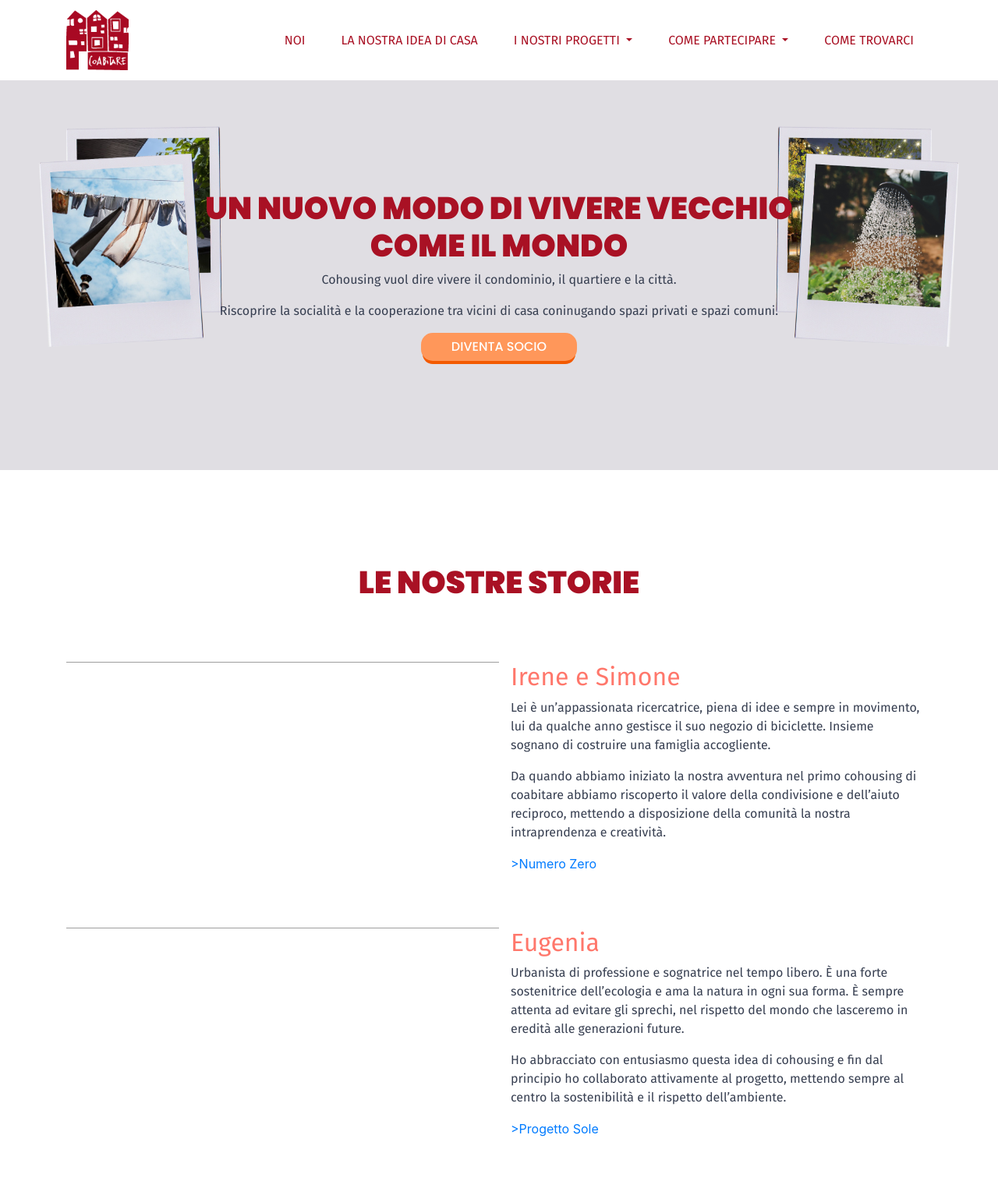
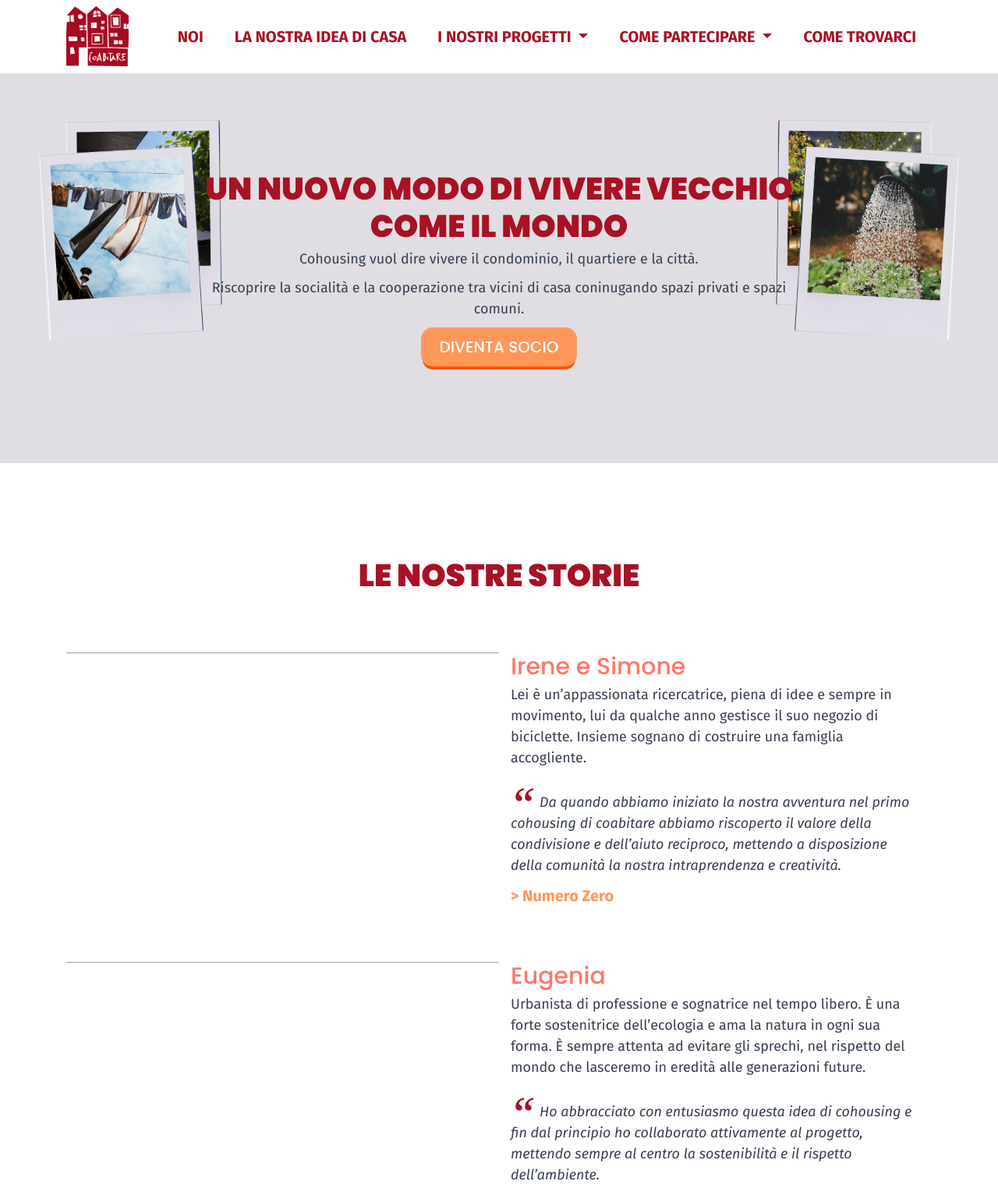
Before and after one commit to francescoghedin/CVeDI-coabitare, a website: page index.html in a window 1280 px wide. Shown: the top 1524 px of the page at 78% size. Drawn offline with nearby package versions, Linux system fonts and the light colour scheme; grey boxes are pictures that could not be loaded.

Commit message:
Completa "Le nostre storie" versione desktop, aggiunnge dimensioni REM

```diff
--- a/index.html
+++ b/index.html
@@ -73,40 +73,30 @@
 <!-- OGNI STORIA VIENE ORGANIZZATA ORIZZONTALMENTE (FLEX-ROW) -->
       <div class="storia container d-flex flex-row">
 <!-- IL CONTAINER VIENE DIVISO IN DUE DIV DI 6 COLONNE CIASCUNO -->
-          <div class="col-lg-6" id="irene"></div>
+          <div class="col-lg-6 fotostoria" id="irene"></div>
           <div class="col-lg-6">
             <h2>Irene e Simone</h2>
-            <p>Lei è un’appassionata ricercatrice, piena di idee e sempre in movimento, lui da qualche anno gestisce il suo negozio di biciclette.
-              Insieme sognano di costruire una famiglia accogliente.</p>
-            <div class="citazione">
-              <!-- manca simbolino citazione -->
-              <p>        Da quando abbiamo iniziato la nostra avventura nel primo cohousing di coabitare abbiamo riscoperto il valore della condivisione e dell’aiuto reciproco, mettendo a disposizione della comunità la nostra intraprendenza e creatività.</p>
-              <a href="numerozero.html">>Numero Zero</a>
-            </div>
+            <p>Lei è un’appassionata ricercatrice, piena di idee e sempre in movimento, lui da qualche anno gestisce il suo negozio di biciclette. Insieme sognano di costruire una famiglia accogliente.</p>
+            <blockquote class="citazione">Da quando abbiamo iniziato la nostra avventura nel primo cohousing di coabitare abbiamo riscoperto il valore della condivisione e dell’aiuto reciproco, mettendo a disposizione della comunità la nostra intraprendenza e creatività.</blockquote>
+              <a href="numerozero.html">> Numero Zero</a>
           </div>
       </div>
       <div class="storia container d-flex flex-row">
-          <div class="col-lg-6" id="eugenia"></div>
+          <div class="col-lg-6 fotostoria" id="eugenia"></div>
           <div class="col-lg-6">
             <h2>Eugenia</h2>
             <p>Urbanista di professione e sognatrice nel tempo libero. È una forte sostenitrice dell’ecologia e ama la natura in ogni sua forma. È sempre attenta ad evitare gli sprechi, nel rispetto del mondo che lasceremo in eredità alle generazioni future.</p>
-            <div class="citazione">
-              <!-- manca simbolino citazione -->
-              <p>        Ho abbracciato con entusiasmo questa idea di cohousing e fin dal principio ho collaborato attivamente al progetto, mettendo sempre al centro la sostenibilità e il rispetto dell’ambiente.</p>
-              <a href="progettosole.html">>Progetto Sole</a>
-            </div>
+            <blockquote class="citazione">Ho abbracciato con entusiasmo questa idea di cohousing e fin dal principio ho collaborato attivamente al progetto, mettendo sempre al centro la sostenibilità e il rispetto dell’ambiente.</blockquote>
+            <a href="progettosole.html">> Progetto Sole</a>
           </div>
       </div>
       <div class="storia container d-flex flex-row">
-          <div class="col-lg-6" id="alessandra"></div>
+          <div class="col-lg-6 fotostoria" id="alessandra"></div>
           <div class="col-lg-6">
             <h2>Alessandra, Valentina e Mattia</h2>
-            <p>Lei è una mamma instancabile e un’amata professoressa di scuola Media. Educare i ragazzi di oggi è la sua missione e da anni lavora con passione per creare una comunità locale di giovani volontari. I suoi due figli sono la sua gioia più grande e riempiono il suo tempo libero con avventure sempre nuove.</p>
-            <div class="citazione">
-              <!-- manca simbolino citazione -->
-              <p>        Ho proposto con gioia l’idea innovativa di una banca del tempo per Coabitare. Questa idea ha permesso a tutto il vicinato di mettere a disposizione le proprie abilità incentivando l’aiuto reciproco.</p>
-              <a href="numerozero.html">>Banca del Tempo</a>
-            </div>
+            <p>Lei è una mamma instancabile, professoressa di scuola media. Educare i ragazzi di oggi è la sua missione e da anni lavora con passione per la comunità locale di giovani. I suoi due figli sono la sua gioia più grande e riempiono il suo tempo libero con avventure sempre nuove.</p>
+            <blockquote class="citazione">Ho proposto con gioia l’idea innovativa di una banca del tempo per Coabitare. Questa idea ha permesso a tutto il vicinato di mettere a disposizione le proprie abilità incentivando l’aiuto reciproco.</blockquote>
+            <a href="numerozero.html">> Banca del Tempo</a>
           </div>
       </div>
     </section>
--- a/scss/style.scss
+++ b/scss/style.scss
@@ -1,21 +1,27 @@
 @import url('https://fonts.googleapis.com/css?family=Fira+Sans:400,400i,700|Poppins:500,900');
 @import "../node_modules/bootstrap/scss/bootstrap";
-h1{
-  color: yellow;
+/*INIZIO CODICE PERSONALIZZATO COABITARE*/
+html{
+  font-size: 62.5%;
+  //RENDO 1REM = 10px PER FACILITARE I CALCOLI
+  line-height: 1.5;
 }
+//Definizione variabili scss
 $arancione:#ff975a;
 $rosso: #a91124;
 $corallo: #ff776b;
 $blu: #373f51;
 $grigio: #e0dee3;
+
+//Stili menu desktop
 .navbar a{
   color: $rosso;
   text-transform: uppercase;
   font-family: 'Fira Sans', sans-serif;
 }
 .navbar li{
-  margin-left: 15px;
-  margin-right: 15px;
+  margin-left: 1.5rem;
+  margin-right: 1.5rem;
 }
 .navbar a:hover{
   color: $arancione;
@@ -24,38 +30,68 @@ $grigio: #e0dee3;
   text-align: center;
 }
 .navbar img{
-  max-width: 80px;
-  max-height: 80px;
+  max-width: 8rem;
+  max-height: 8rem;
 }
+//stili header
 .header{
   background: url("../immagini/homepage/header.jpg");
   background-repeat:no-repeat;
   background-size: contain;
-  min-height: 500px;
+  min-height: 50rem;
   text-align: center;
 }
+.header-cont{
+  padding-left: 15%;
+  padding-right: 15%;
+  height:50rem;
+}
+#header{
+  background-color: $grigio;
+  margin-bottom: 12rem;
+}
+// Stili testi
 h1{
   color: $rosso;
   text-transform: uppercase;
   font-family: 'Poppins', sans-serif;
   font-weight: 900;
+  font-size: 4rem;
 }
 h2{
   color: $corallo;
-  font-family: 'Fira Sans', sans-serif;
+  font-family: 'Poppins', sans-serif;
   font-weight: 400;
+  font-size: 3rem;
 }
-p{
+p, blockquote{
   color: $blu;
   font-family: 'Fira Sans', sans-serif;
+  font-size: 1.8rem;
+
 
 }
+a{
+  color: $arancione;
+  font-family: 'Fira Sans', sans-serif;
+  font-weight: bold;
+  transition: color 0.2s ease-in-out;
+  font-size: 2rem;
+}
+a:hover{
+  color: $rosso;
+  text-decoration: none;
+
+}
+// stili bottoni
 .btn-primary{
   background-color: $arancione;
   border-radius: 15px;
-  width: 200px;
+  width: 20rem;
+  height: 5rem;
   color: white;
   font-family: 'Poppins', sans-serif;
+  font-size: 2rem;
   text-transform: uppercase;
   box-shadow: 0 6px 0px -2px darken($arancione, 20%);
   border: 0;
@@ -83,37 +119,41 @@ p{
   .show > .btn-primary.dropdown-toggle:focus {
   box-shadow: 0 6px 0px -2px darken($corallo, 10%);}
 
-
-.header-cont{
-  padding-left: 15%;
-  padding-right: 15%;
-  height:500px;
-}
-#header{
-  background-color: $grigio;
-  margin-bottom: 120px;
-}
+// stili le nostre storie
 #irene{
   background-image: url(../immagini/homepage/irene.jpg);
+}
+#eugenia{
+  background-image: url(../immagini/homepage/eugenia.jpg);
+}
+#alessandra{
+  background-image: url(../immagini/homepage/mattia.jpg);
+}
+.fotostoria{
   background-size: cover;
   height: 100%;
   width: 100%;
-}
-#eugenia{
-  background-image: url(../immagini/homepage/eugenia.jpg);
-  background-size: cover;
-  height: 100%;
-  width: 100%;
-}
-#alessandra{
-  background-image: url(../immagini/homepage/mattia.jpg);
-  background-size: cover;
-  height: 100%;
-  width: 100%;
+  border-radius: 15px;
 }
 .storia{
-  margin-top: 70px !important;
+  margin-top: 7rem;
 }
 .storia:last-child{
-  margin-bottom: 120px !important;
+  margin-bottom: 12rem;
 }
+.citazione{
+  font-family: 'Fira Sans', sans-serif;
+  font-style: italic;
+  margin-top: 3rem;
+}
+.citazione:before {
+  font-family: 'Georgia';
+  color: $rosso;
+  display: inline-block;
+  vertical-align: top;
+  height: 3rem;
+  margin-top: -3rem;
+  content: '\201C';
+  margin-right: 10px;
+  font-size: 6rem;
+}
```
Also changed, not shown: css/style.css, immagini/homepage/quotes.png (added).
